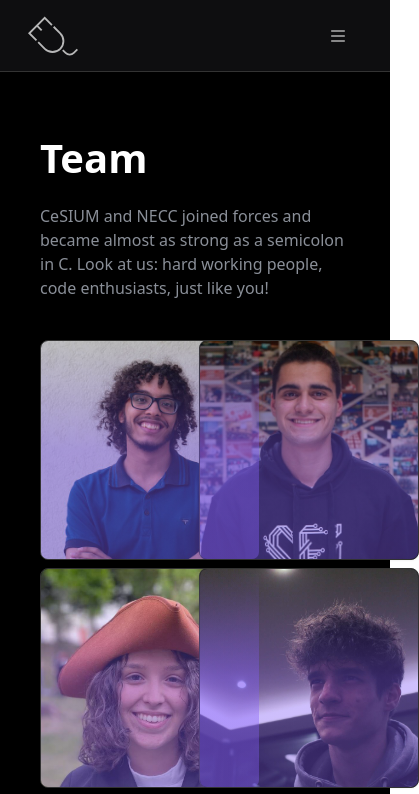
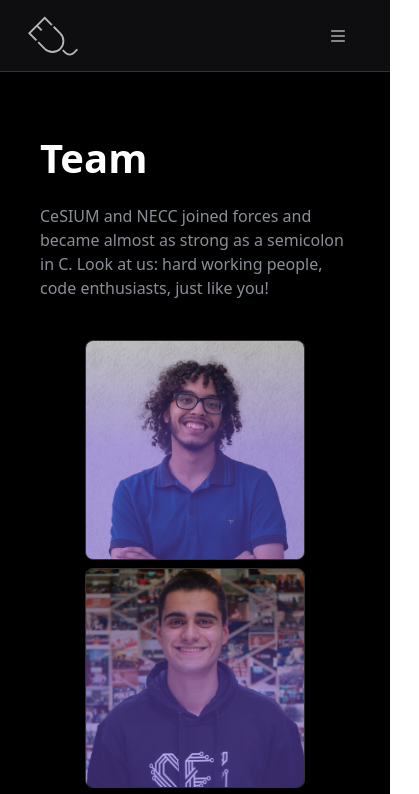
Before and after one commit to cesium/codeweek, a Next.js app: page /team in a window 390 px wide. Shown: the top 794 px of the page, 419 px wide, since content can reach past the window. Built offline with nearby package versions, Linux system fonts and the light colour scheme.

Commit message:
Fix responsiveness

```diff
--- a/pages/team.js
+++ b/pages/team.js
@@ -22,7 +22,7 @@ export default function Team() {
             </p>
           </div>
 
-          <div className="px-10 grid grid-cols-2 md:grid-cols-3 xl:grid-cols-6 2xl:grid-cols-7 gap-2">
+          <div className="m-auto px-10 grid grid-cols-1 sm:grid-cols-2 md:grid-cols-3 xl:grid-cols-6 2xl:grid-cols-7 gap-2">
             {team.map((member) => (
               <div key={member}>
                 <div className="space-y-4 group relative rounded-lg border border-gray-300 bg-gray1 border-gray2 shadow-sm overflow-hidden hover:border-purple  w-[220px] h-[220px]">
```
